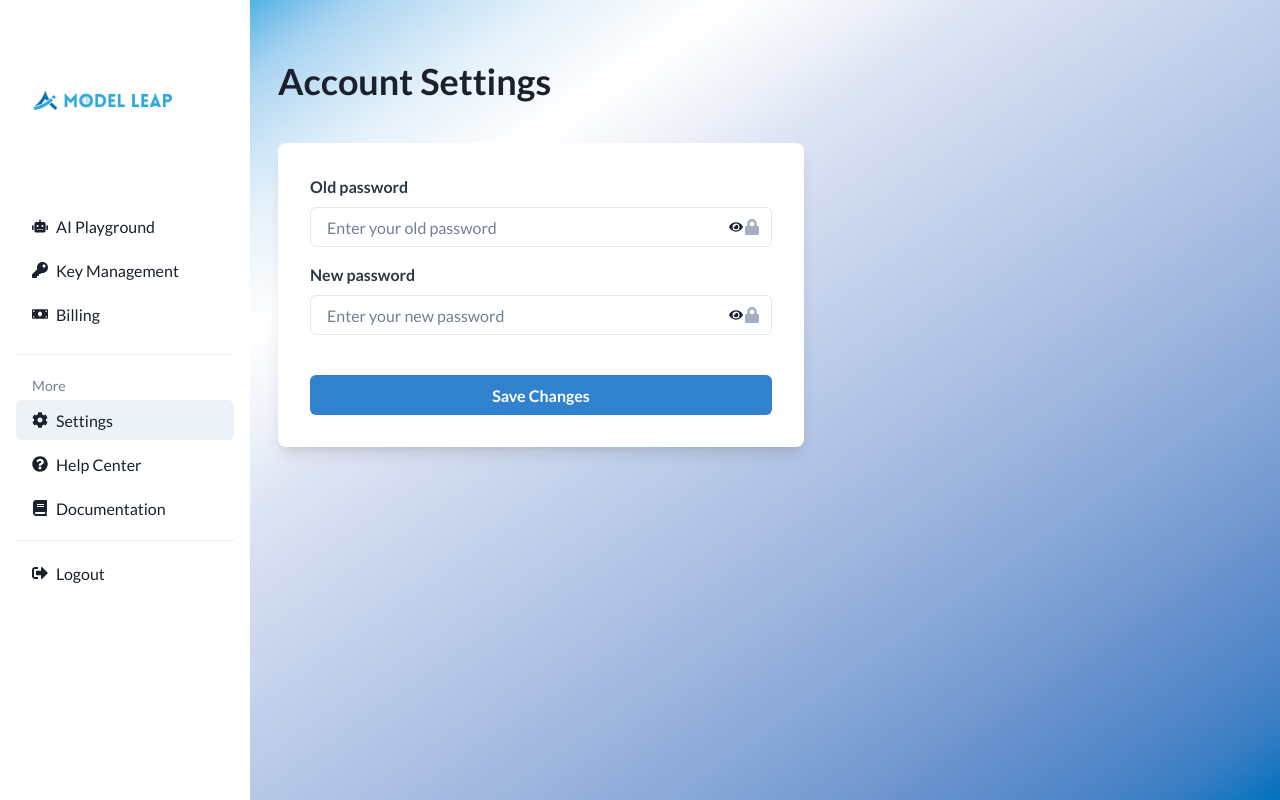
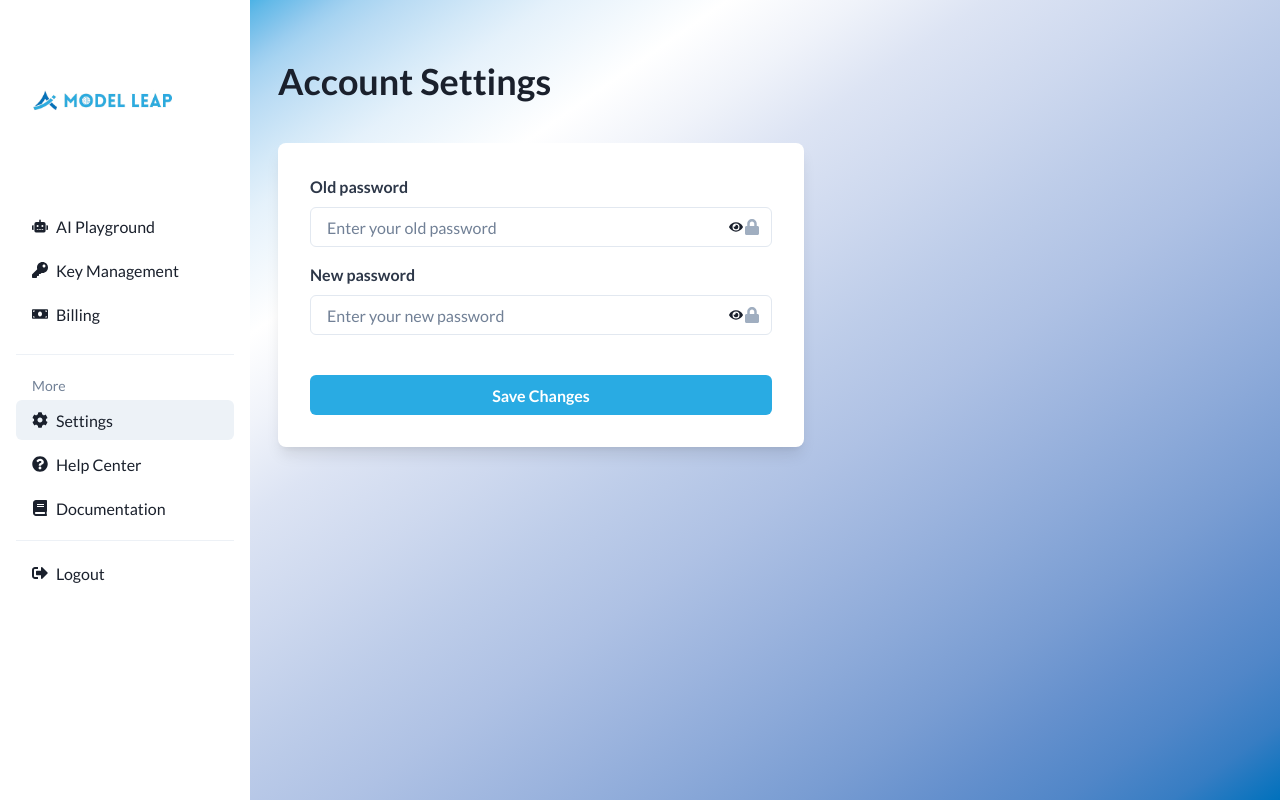
Before and after one commit to Arsalanbashir831/ModelLeap-AI, a React (Vite) app: page /app/settings in a window 1280 px wide. Built offline with nearby package versions, Linux system fonts and the light colour scheme.

Commit message:
ui changes

```diff
--- a/src/Components/Dashboard/PasswordChange.jsx
+++ b/src/Components/Dashboard/PasswordChange.jsx
@@ -22,7 +22,7 @@ const PasswordChange = () => {
   return (
     <Flex justify="center" align="center">
       <Box
-      bg={"white"}
+        bg={"white"}
         p={8}
         rounded="lg"
         shadow="lg"
@@ -79,8 +79,16 @@ const PasswordChange = () => {
           </InputGroup>
         </FormControl>
 
-
-        <Button colorScheme="blue" w="100%" mt={4}>
+        <Button
+          bg={"#29ABE3"}
+          textColor={"white"}
+          w="100%"
+          mt={4}
+          _hover={{
+            backgroundColor: "#0070BC",
+            color: "white",
+          }}
+        >
           Save Changes
         </Button>
       </Box>
```
